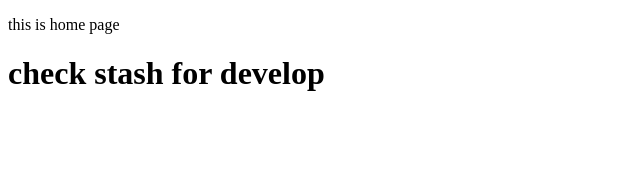
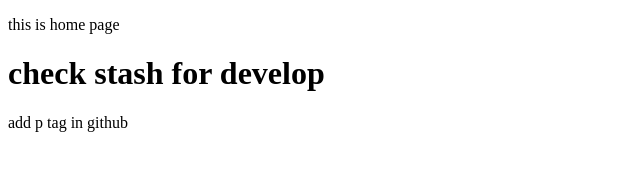
Before and after one commit to mohamadmt/project, a plain HTML site: page index.html in a window 1280 px wide. Shown: the whole page, without its empty margins (0-640 px from the left). Drawn offline with Linux system fonts and the light colour scheme.

Commit message:
add p tag to index.html

```diff
--- a/index.html
+++ b/index.html
@@ -9,6 +9,8 @@
     <p>this is home page</p>
 
     <h1>check stash for develop</h1>
+
+    <p>add p tag in github </P>
 </head>
 <body>
 
```
